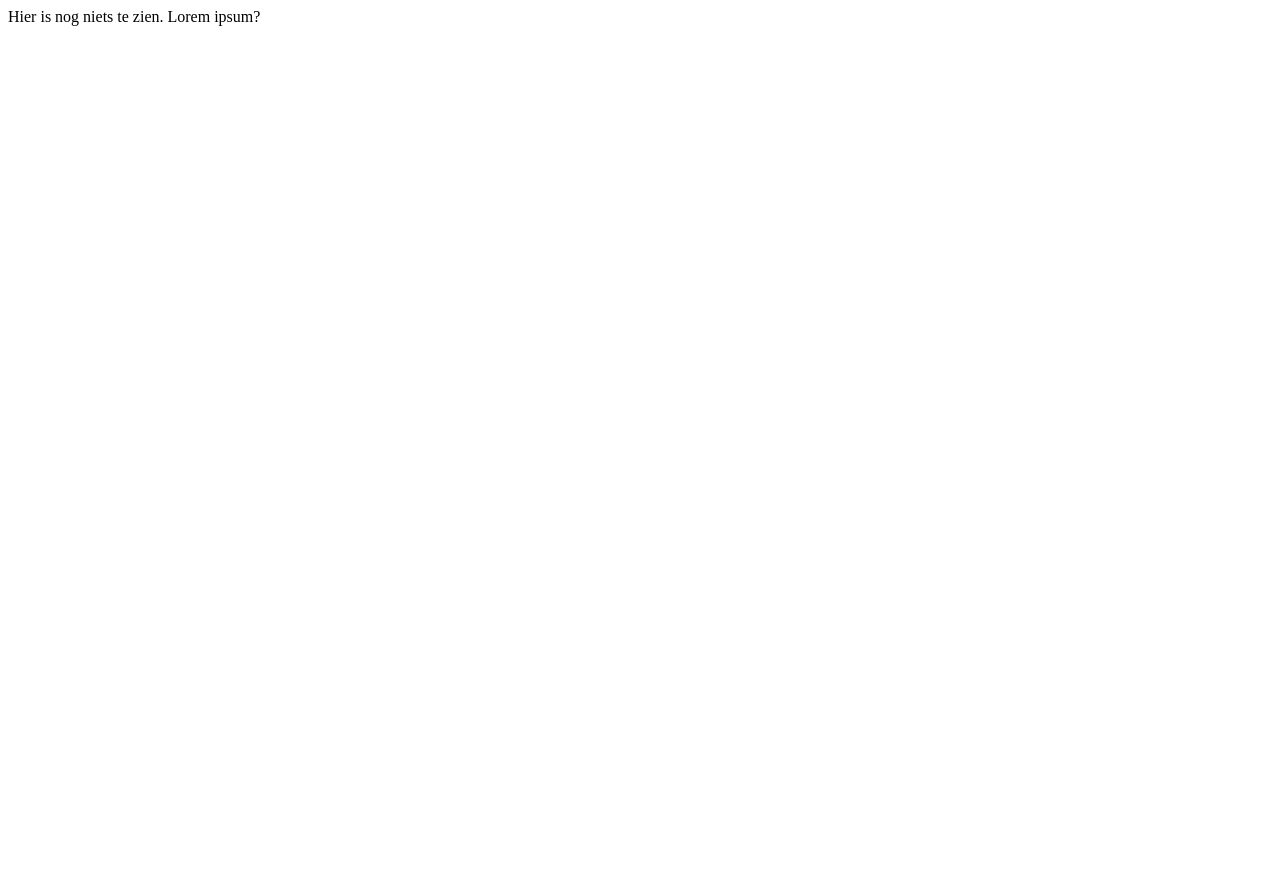
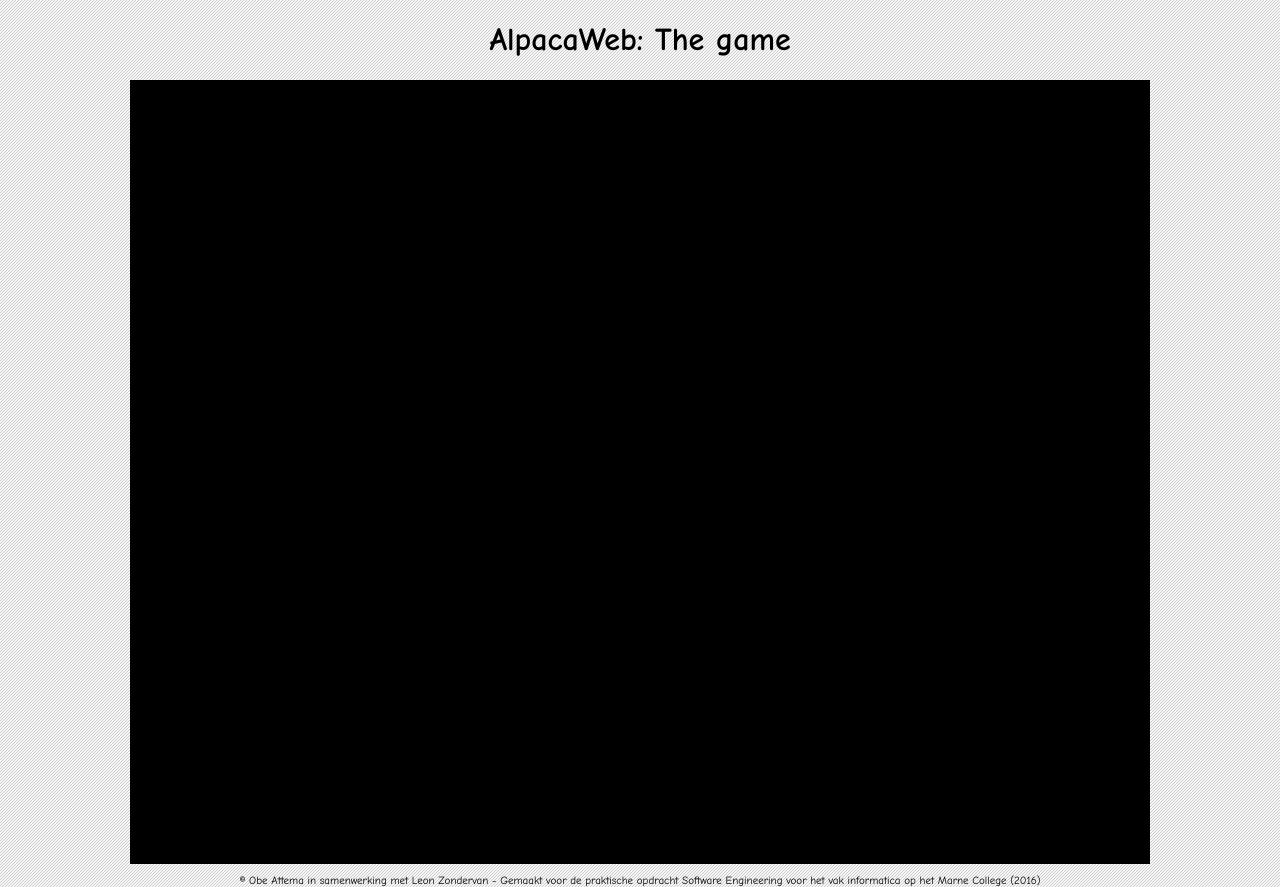
Before and after one commit to ObeA/project-alpaca, a website: page index.html in a window 1280 px wide. Before the commit the page ends 800 px from the top, so only its background shows below. Drawn offline with Linux system fonts and the light colour scheme.

Commit message:
Eerste opzet mappenstructuur en index.html

```diff
--- a/index.html
+++ b/index.html
@@ -4,8 +4,21 @@
 	<meta charset="utf-8">
 
 	<title>AlpacaWeb: The game</title>
+
+	<link rel="stylesheet" href="style/style.css">
 </head>
 <body>
-	Hier is nog niets te zien. Lorem ipsum?
+	<header>
+		<h1>AlpacaWeb: The game</h1>
+	</header>
+	<section class="content">
+		<canvas id="main-canvas">
+		</canvas>
+	</section>
+	<footer>
+		&copy; Obe Attema in samenwerking met Leon Zondervan - Gemaakt voor de praktische opdracht Software Engineering voor het vak informatica op het Marne College (2016)
+	</footer>
+
+	<script src="javascript/game.js"></script>
 </body>
 </html>
--- /dev/null
+++ b/style/style.css
@@ -0,0 +1,28 @@
+html {
+    background: url('/images/bg.png');
+
+    font-family: 'Comic Sans MS', sans-serif;
+}
+body {
+    width: 1020px;
+    margin: 0 auto;
+
+    text-align: center;
+}
+
+header {
+
+}
+footer {
+    font-size: 11px;
+}
+
+section.content {
+    margin: 10px 0 10px;
+
+    background-color: #000;
+}
+section.content > canvas#main-canvas {
+    height: 780px;
+    width: 1020px;
+}
```
Also changed, not shown: images/bg.png (added), images/poolparty.jpg (added), javascript/game.js (added).
